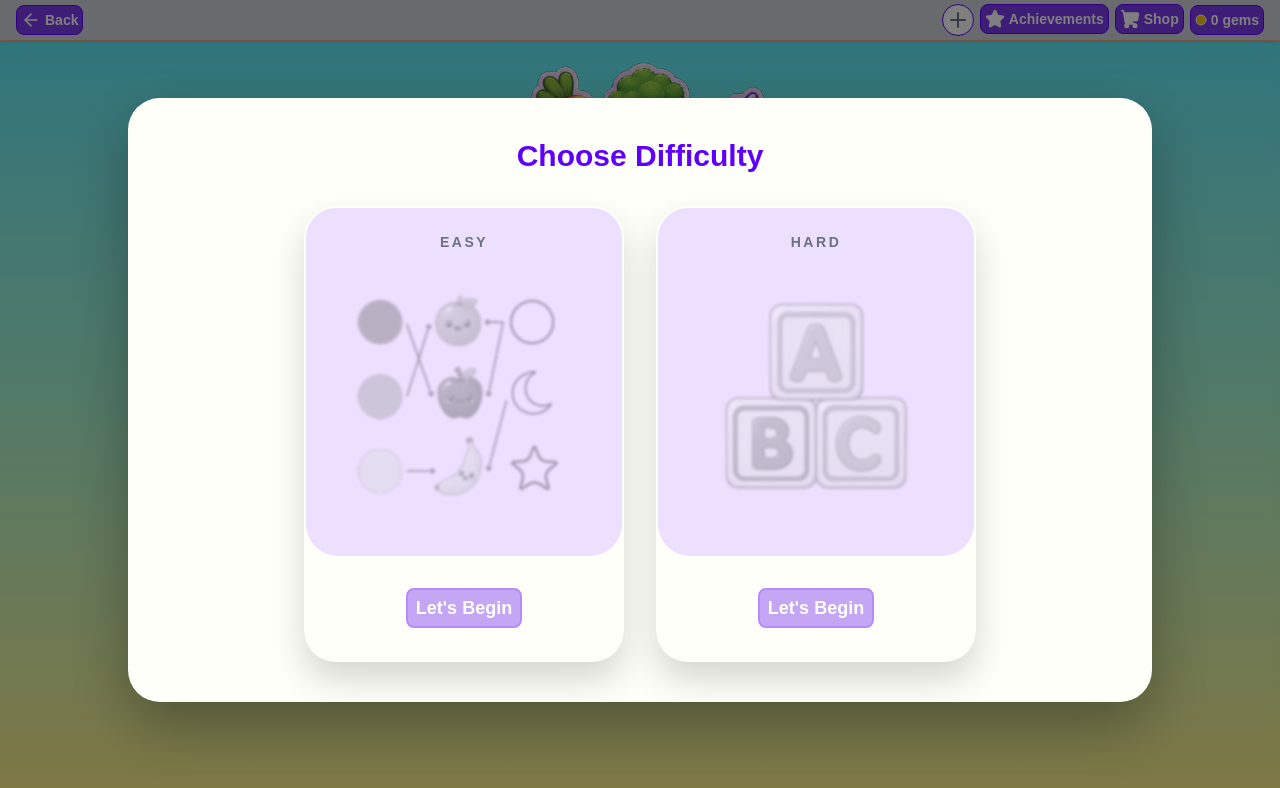
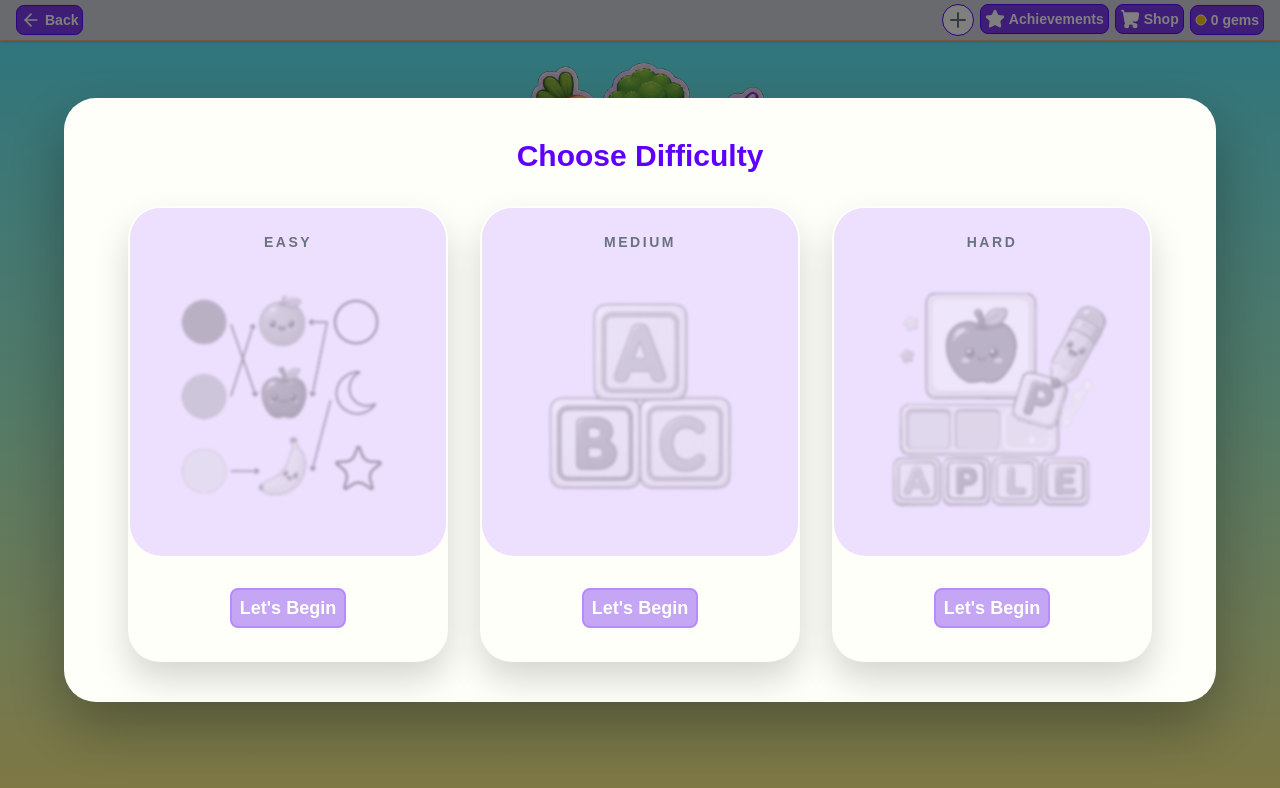
Before and after one commit to SOFTENG701-2026/group6-vocab-game, a Next.js app: page /home in a window 1280 px wide. Both pictures are taken after a click on the button "Play". Shown: the top 788 px of the page. Built offline with nearby package versions, Linux system fonts and the light colour scheme.

Commit message:
add easy mode game entry

```diff
--- a/components/home/home-play-actions.tsx
+++ b/components/home/home-play-actions.tsx
@@ -26,8 +26,14 @@ export default function HomePlayActions() {
     if (!playMode) return;
     setDifficulty(difficulty);
     setIsDifficultyModalOpen(false);
-    console.log(difficulty);
-    router.push("/game");
+    if (difficulty === "easy") {
+      router.push("/easygame");
+    } else if (difficulty === "medium") {
+      // TODO: route to dedicated medium game page when ready
+      router.push("/game");
+    } else {
+      router.push("/game");
+    }
   }
 
   return (
--- a/components/modals/base-selection-modal.tsx
+++ b/components/modals/base-selection-modal.tsx
@@ -58,7 +58,7 @@ export default function BaseSelectionModal({
       <div
         className='
           w-full
-          max-w-5xl min-h-140
+          max-w-6xl min-h-140
           rounded-4xl bg-(--card-body-bg)
           px-6 py-8 sm:px-10 sm:py-10
           shadow-[0_24px_60px_rgba(0,0,0,0.3)]
--- a/components/modals/difficulty-selection-modal.tsx
+++ b/components/modals/difficulty-selection-modal.tsx
@@ -27,11 +27,25 @@ const difficultyItems: SelectionModalItem[] = [
     )
   },
   {
+    id: "medium",
+    title: "Medium",
+    logo: (
+      <Image
+        src='/difficulty/abc-hard.png'
+        alt='Mix and match colors and shapes of a given ingredient'
+        width={500}
+        height={500}
+        className='w-full h-full object-contain'
+        draggable={false}
+      />
+    )
+  },
+  {
     id: "hard",
     title: "Hard",
     logo: (
       <Image
-        src='/difficulty/abc-hard.png'
+        src='/difficulty/spelling.svg'
         alt='Arrange lettered blocks to spell an ingredient'
         width={200}
         height={200}
--- a/domain/game-setup/game-setup-rules.ts
+++ b/domain/game-setup/game-setup-rules.ts
@@ -66,5 +66,5 @@ export function isValidPlayMode(value: string | null): value is PlayMode {
 }
 
 export function isValidDifficulty(value: string | null): value is Difficulty {
-  return value === "easy" || value === "hard";
+  return value === "easy" || value === "medium" || value === "hard";
 }
--- a/domain/game-setup/game-setup-types.ts
+++ b/domain/game-setup/game-setup-types.ts
@@ -2,7 +2,7 @@ import type { AvatarId } from "@/domain/avatars/avatar-types";
 
 export type PlayMode = "single" | "friend";
 
-export type Difficulty = "easy" | "hard";
+export type Difficulty = "easy" | "medium" | "hard";
 
 export type PlayerType = "human" | "bot";
 
--- a/domain/minigame-type.ts
+++ b/domain/minigame-type.ts
@@ -2,7 +2,7 @@ import { Difficulty } from "./game-setup/game-setup-types";
 
 export type MinigameId = "ingredient-match" | "letter-spelling";
 
-export const minigamesByDifficulty: Record<Difficulty, MinigameId[]> = {
-  easy: ["ingredient-match"],
+export const minigamesByDifficulty: Record<Exclude<Difficulty, "easy">, MinigameId[]> = {
+  medium: ["ingredient-match"],
   hard: ["ingredient-match", "letter-spelling"]
 };
```
Also changed, not shown: public/difficulty/spelling.svg (added).
